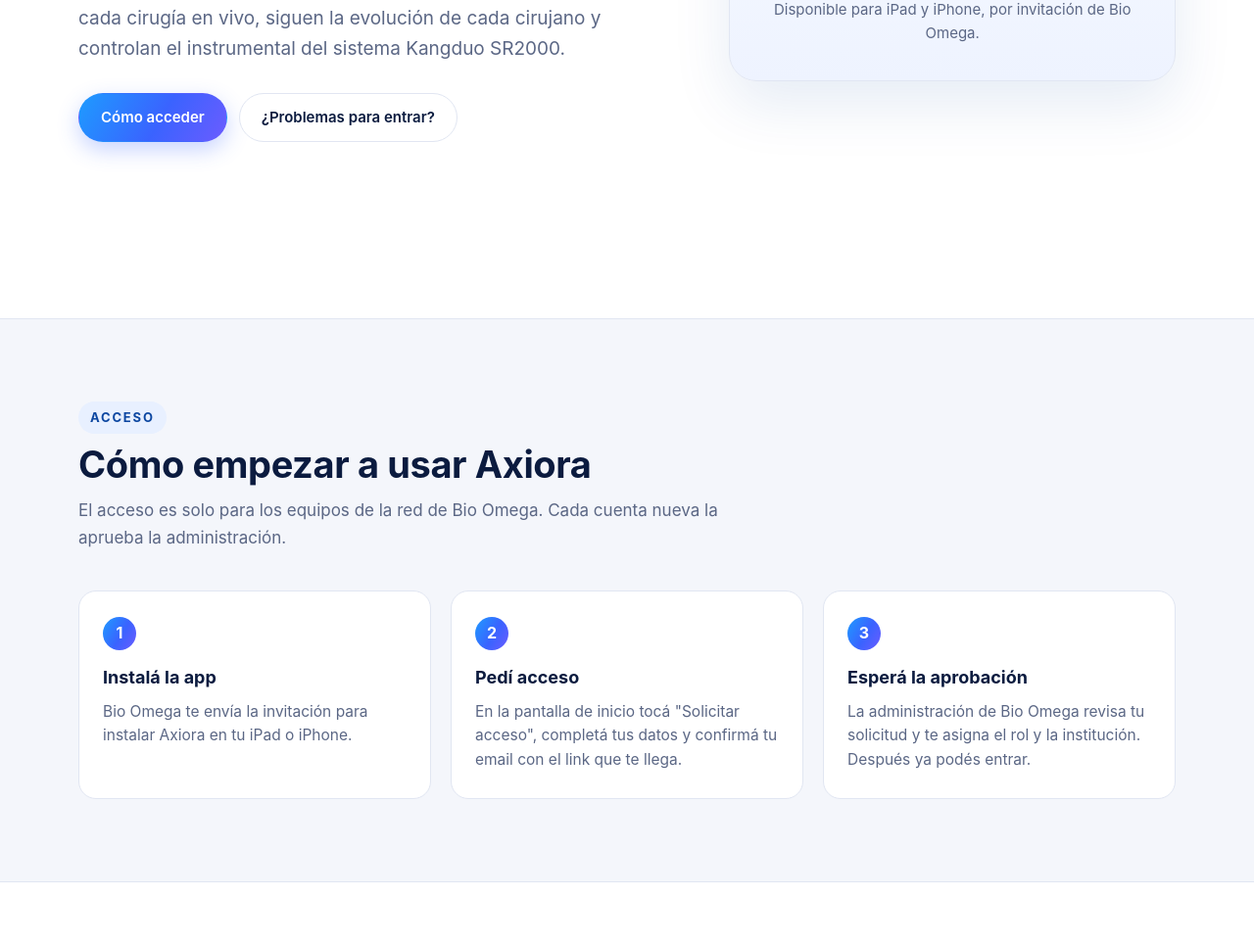
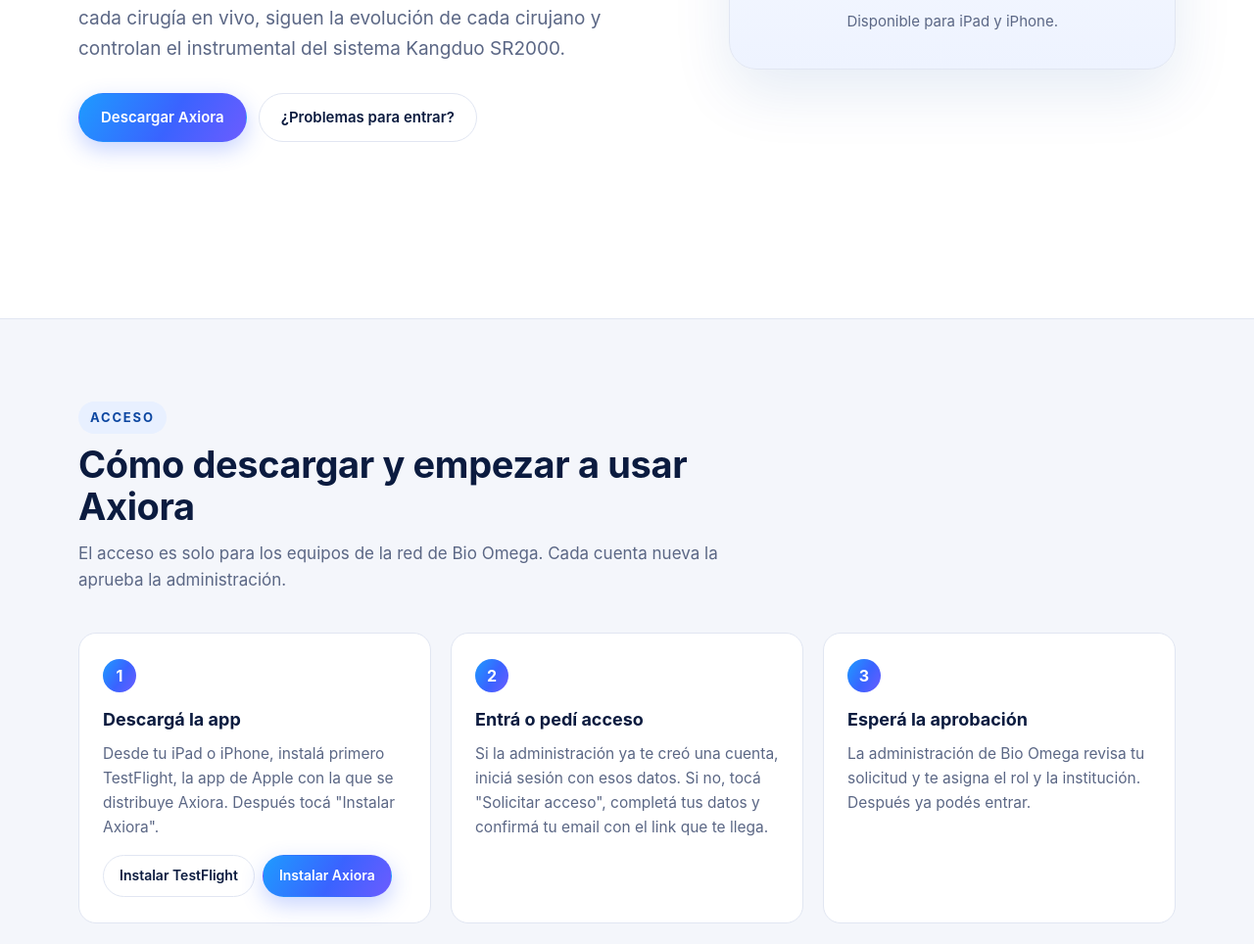
Before and after one commit to SebastianSenatore/axiora-bioomega, a plain HTML site: page index.html in a window 1280 px wide. Shown: the part 511-1475 px from the top of the page at 98% size. Drawn offline with Linux system fonts and the light colour scheme.

Commit message:
Add download section with the public TestFlight link
Co-Authored-By: Claude Fable 5.2 <noreply@anthropic.com>

```diff
--- a/index.html
+++ b/index.html
@@ -14,7 +14,7 @@
     <div class="wrap">
       <a class="brand client" href="./" aria-label="Bio Omega, inicio"><img src="assets/bio-omega.png" alt="Bio Omega de Grupo Gastrotex"></a>
       <nav class="nav" aria-label="Principal">
-        <a href="#acceso">Acceso</a>
+        <a href="#acceso">Descargar</a>
         <a href="#ayuda">Ayuda</a>
         <a class="btn btn-primary" href="mailto:ssenatore@gastrotex.com.ar?subject=Soporte%20Axiora">Soporte</a>
       </nav>
@@ -29,13 +29,13 @@
           <h1>Axiora, la plataforma del programa robótico de <span class="grad">Bio Omega</span></h1>
           <p class="lead">Con Axiora, los equipos de las instituciones de la red registran cada cirugía en vivo, siguen la evolución de cada cirujano y controlan el instrumental del sistema Kangduo SR2000.</p>
           <div class="actions">
-            <a class="btn btn-primary" href="#acceso">Cómo acceder</a>
+            <a class="btn btn-primary" href="#acceso">Descargar Axiora</a>
             <a class="btn btn-ghost" href="#ayuda">¿Problemas para entrar?</a>
           </div>
         </div>
         <div class="hero-card">
           <img src="assets/axiora-logo.png" alt="Axiora · Surgical Intelligence">
-          <p class="hero-note">Disponible para iPad y iPhone, por invitación de Bio Omega.</p>
+          <p class="hero-note">Disponible para iPad y iPhone.</p>
         </div>
       </div>
     </section>
@@ -44,19 +44,23 @@
       <div class="wrap">
         <div class="section-head">
           <span class="eyebrow">Acceso</span>
-          <h2>Cómo empezar a usar Axiora</h2>
+          <h2>Cómo descargar y empezar a usar Axiora</h2>
           <p>El acceso es solo para los equipos de la red de Bio Omega. Cada cuenta nueva la aprueba la administración.</p>
         </div>
         <div class="grid">
           <article class="card">
             <span class="step">1</span>
-            <h3>Instalá la app</h3>
-            <p>Bio Omega te envía la invitación para instalar Axiora en tu iPad o iPhone.</p>
+            <h3>Descargá la app</h3>
+            <p>Desde tu iPad o iPhone, instalá primero TestFlight, la app de Apple con la que se distribuye Axiora. Después tocá "Instalar Axiora".</p>
+            <div class="card-actions">
+              <a class="btn btn-ghost btn-sm" href="https://apps.apple.com/app/testflight/id899247664">Instalar TestFlight</a>
+              <a class="btn btn-primary btn-sm" href="https://testflight.apple.com/join/DHV2EN8Z">Instalar Axiora</a>
+            </div>
           </article>
           <article class="card">
             <span class="step">2</span>
-            <h3>Pedí acceso</h3>
-            <p>En la pantalla de inicio tocá "Solicitar acceso", completá tus datos y confirmá tu email con el link que te llega.</p>
+            <h3>Entrá o pedí acceso</h3>
+            <p>Si la administración ya te creó una cuenta, iniciá sesión con esos datos. Si no, tocá "Solicitar acceso", completá tus datos y confirmá tu email con el link que te llega.</p>
           </article>
           <article class="card">
             <span class="step">3</span>
@@ -75,6 +79,7 @@
         </div>
         <ul class="checks">
           <li><div><strong>Olvidé mi contraseña.</strong> <span>En la app tocá "Olvidé mi contraseña" y abrí el email en el mismo iPad o iPhone desde el que lo pediste.</span></div></li>
+          <li><div><strong>No puedo instalar Axiora.</strong> <span>Abrí el link "Instalar Axiora" desde el iPad o iPhone, con TestFlight ya instalado. Desde una computadora no funciona.</span></div></li>
           <li><div><strong>El link no funciona.</strong> <span>Cada link sirve una sola vez y vence. Pedí uno nuevo desde la app.</span></div></li>
           <li><div><strong>Mi solicitud sigue en revisión.</strong> <span>La administración la aprueba en cuanto la ve. Si tarda, escribinos.</span></div></li>
           <li><div><strong>No me llega el email.</strong> <span>Revisá la carpeta de correo no deseado, o escribinos para que lo revisemos.</span></div></li>
--- a/styles.css
+++ b/styles.css
@@ -255,6 +255,8 @@ section { padding-block: 84px; }
   font-weight: 700;
   margin-bottom: 14px;
 }
+.card-actions { display: flex; flex-wrap: wrap; gap: 8px; margin-top: 16px; }
+.btn-sm { padding: 9px 16px; font-size: 14px; }
 .powered { display: inline-flex; align-items: center; gap: 10px; }
 .powered img { height: 34px; width: auto; }
 .panel .btn-ghost { margin-left: 6px; }
```
